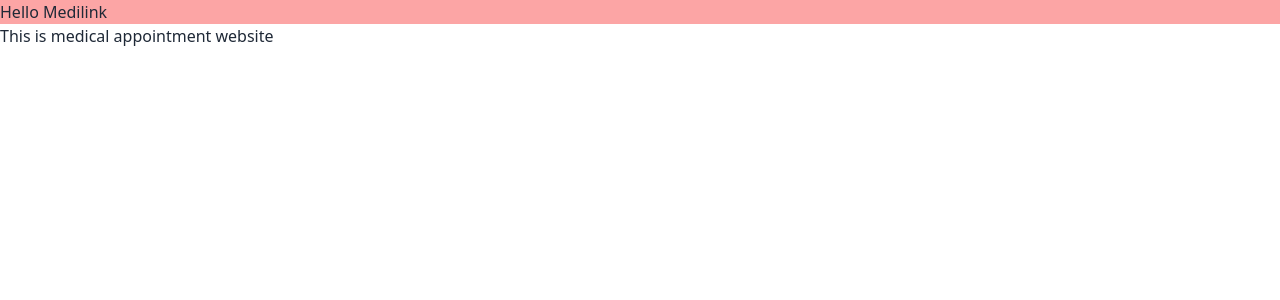
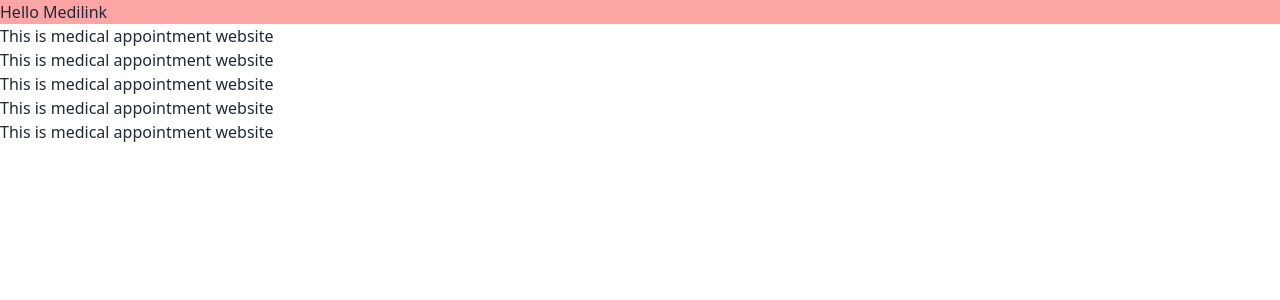
Before and after one commit to Ratanon-Thongseekaew/Medilink_frontend, a React (Vite) app: page / in a window 1280 px wide. Shown: the top 300 px of the page. Built offline with nearby package versions, Linux system fonts and the light colour scheme.

Commit message:
test dev branch

```diff
--- a/src/App.jsx
+++ b/src/App.jsx
@@ -9,6 +9,10 @@
     <div>
       <h1 className='bg-red-300  w-full'>Hello Medilink</h1>
       <h1>This is medical appointment website</h1>
+      <h1>This is medical appointment website</h1>
+      <h1>This is medical appointment website</h1>
+      <h1>This is medical appointment website</h1>
+      <h1>This is medical appointment website</h1>
     </div>
   )
 }
```
